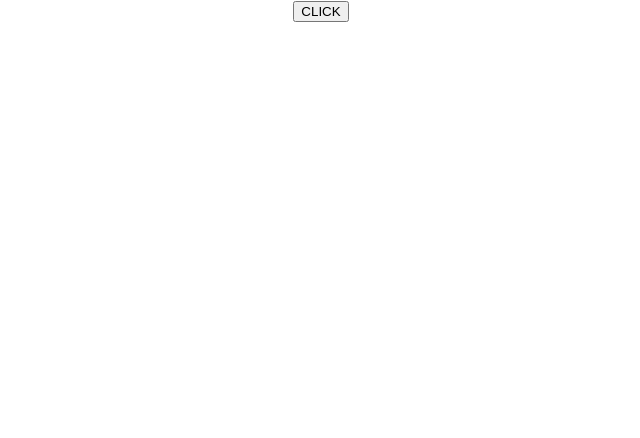
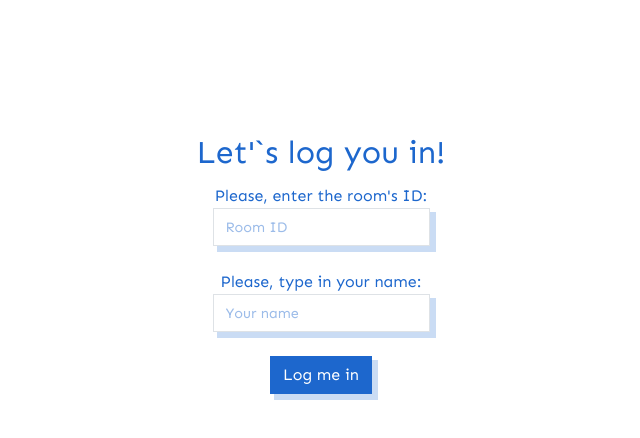
Before and after one commit to InvisibleHorse/ChatWebSocket, a React (Create React App) app: page / in a window 1280 px wide. Shown: the top 438 px of the page, without its empty margins (319-959 px from the left). Built offline with nearby package versions, Linux system fonts and the light colour scheme; no server answers.

Commit message:
Form page was created and beautified

```diff
--- a/package.json
+++ b/package.json
@@ -3,11 +3,16 @@
   "version": "0.1.0",
   "private": true,
   "dependencies": {
+    "@emotion/react": "^11.11.1",
+    "@emotion/styled": "^11.11.0",
+    "@mui/material": "^5.13.5",
     "@testing-library/jest-dom": "^5.16.5",
     "@testing-library/react": "^13.4.0",
     "@testing-library/user-event": "^13.5.0",
+    "bootstrap": "^5.3.0",
     "eslint-config-airbnb": "^19.0.4",
     "express": "^4.18.2",
+    "prop-types": "^15.8.1",
     "react": "^18.2.0",
     "react-dom": "^18.2.0",
     "react-scripts": "5.0.1",
--- a/public/index.html
+++ b/public/index.html
@@ -4,6 +4,15 @@
     <meta charset="utf-8" />
     <link rel="icon" href="%PUBLIC_URL%/favicon.ico" />
     <meta name="viewport" content="width=device-width, initial-scale=1" />
+    <link
+            href="https://cdn.jsdelivr.net/npm/bootstrap@5.3.0/dist/css/bootstrap.min.css"
+            rel="stylesheet" integrity="sha384-9ndCyUaIbzAi2FUVXJi0CjmCapSmO7SnpJef0486qhLnuZ2cdeRhO02iuK6FUUVM"
+            crossorigin="anonymous"
+    >
+    <link rel="preconnect" href="https://fonts.googleapis.com">
+    <link rel="preconnect" href="https://fonts.gstatic.com" crossorigin>
+    <link href="https://fonts.googleapis.com/css2?family=Sen&display=swap" rel="stylesheet">
+  </head>
     <meta name="theme-color" content="#000000" />
     <meta
       name="description"
@@ -39,5 +48,19 @@
       To begin the development, run `npm start` or `yarn start`.
       To create a production bundle, use `npm run build` or `yarn build`.
     -->
+    <script
+            src="https://cdn.jsdelivr.net/npm/@popperjs/core@2.11.8/dist/umd/popper.min.js"
+            integrity="sha384-I7E8VVD/ismYTF4hNIPjVp/Zjvgyol6VFvRkX/vR+Vc4jQkC+hVqc2pM8ODewa9r"
+            crossorigin="anonymous"
+    >
+
+    </script>
+    <script
+            src="https://cdn.jsdelivr.net/npm/bootstrap@5.3.0/dist/js/bootstrap.min.js"
+            integrity="sha384-fbbOQedDUMZZ5KreZpsbe1LCZPVmfTnH7ois6mU1QK+m14rQ1l2bGBq41eYeM/fS"
+            crossorigin="anonymous"
+    >
+
+    </script>
   </body>
 </html>
--- a/src/App.css
+++ b/src/App.css
@@ -27,7 +27,11 @@
 .App-link {
   color: #61dafb;
 }
-
+.form-control{
+  border-radius: 0;
+  -webkit-box-shadow: 5px 5px 0px 1px rgba(104,154,222,0.35);
+  box-shadow: 5px 5px 0px 1px rgba(104,154,222,0.35);
+}
 @keyframes App-logo-spin {
   from {
     transform: rotate(0deg);
--- a/src/App.jsx
+++ b/src/App.jsx
@@ -1,14 +1,13 @@
 import React from 'react';
-import io from 'socket.io-client';
 import './App.css';
+import Form from './components/Logging page/Form';
+// eslint-disable-next-line no-unused-vars
+import socket from './socket';
 
 function App() {
-    const socket = () => {
-        io('http://localhost:8888');
-    };
     return (
         <div className="App">
-            <button type="button" onClick={socket}>CLICK</button>
+            <Form />
         </div>
     );
 }
--- /dev/null
+++ b/src/components/Logging page/Form components/Button.jsx
@@ -0,0 +1,6 @@
+import React from 'react';
+import s from './Form.module.css';
+
+export default function Button() {
+    return <button type="submit" className={`${s.button} ${s.formText} btn`}>Log me in</button>;
+}
--- /dev/null
+++ b/src/components/Logging page/Form components/Form.module.css
@@ -0,0 +1,35 @@
+.input::-webkit-outer-spin-button,
+.input::-webkit-inner-spin-button {
+    -webkit-appearance: none;
+    margin: 0;
+}
+.input::placeholder{
+    color: #1D67CD70;
+    font-size: 0.9rem;
+}
+.formText{
+    font-family: 'Sen', sans-serif;
+    color: #1D67CD;
+}
+.h1{
+    font-size: 2rem;
+    padding: 2% 0;
+}
+.button{
+    background-color: #1D67CD;
+    color: white;
+    border-radius: 0%;
+    -webkit-box-shadow: 5px 5px 0px 1px rgba(104,154,222,0.35);
+    box-shadow: 5px 5px 0px 1px rgba(104,154,222,0.35);
+}
+.button:hover{
+    background-color: #1D67CD90;
+    color: white;
+    -webkit-box-shadow: 0px 0px 0px 3px rgba(29,103,205,0.35);
+    box-shadow: 0px 0px 0px 3px rgba(29,103,205,0.35);
+}
+.container {
+    display: flex;
+    align-items: center;
+    padding-top: 10%
+}
--- /dev/null
+++ b/src/components/Logging page/Form components/FormFiled.jsx
@@ -0,0 +1,23 @@
+import React from 'react';
+import PropTypes from 'prop-types';
+import s from './Form.module.css';
+
+export default function FormField({ type, placeholder, text }) {
+    return (
+        <div className="mb-3">
+            <label htmlFor="exampleFormControlInput1" className={`${s.formText} form-label`}> {text}
+                <input
+                    type={type}
+                    className={`${s.input} form-control`}
+                    id="exampleFormControlInput1"
+                    placeholder={placeholder}
+                />
+            </label>
+        </div>
+    );
+}
+FormField.propTypes = {
+    type: PropTypes.string.isRequired,
+    placeholder: PropTypes.string.isRequired,
+    text: PropTypes.string.isRequired,
+};
--- /dev/null
+++ b/src/components/Logging page/Form.jsx
@@ -0,0 +1,15 @@
+import React from 'react';
+import FormField from './Form components/FormFiled';
+import s from './Form components/Form.module.css';
+import Button from './Form components/Button';
+
+export default function Form() {
+    return (
+        <div className={`${s.container} h-100 d-inline-block`}>
+            <h1 className={`${s.formText} ${s.h1}`}>Let&apos;`s log you in!</h1>
+            <FormField type="number" placeholder="Room ID" text="Please, enter the room's ID: " />
+            <FormField type="text" placeholder="Your name" text="Please, type in your name: " />
+            <Button />
+        </div>
+    );
+}
--- /dev/null
+++ b/src/socket.js
@@ -0,0 +1,4 @@
+import io from 'socket.io-client';
+
+const socket = io('http://localhost:8888');
+export default socket;
```
Also changed, not shown: 1 other file (tests, documents, lock files or other folders).
